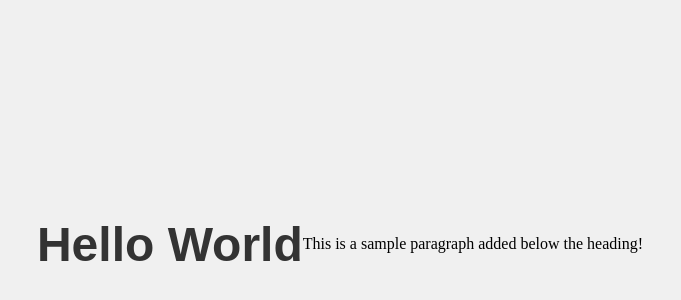
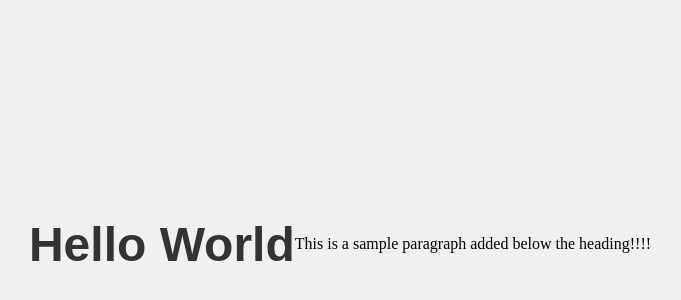
Before and after one commit to AndrewSlobodianiuk/ai, a plain HTML site: page index.html in a window 1280 px wide. Shown: the part 156-456 px from the top of the page, without its empty margins (300-981 px from the left). Drawn offline with Linux system fonts and the light colour scheme.

Commit message:
fix: DEV-000 Some cool branch and fix

```diff
--- a/index.html
+++ b/index.html
@@ -8,6 +8,6 @@
   </head>
   <body>
     <h1>Hello World</h1>
-    <p>This is a sample paragraph added below the heading!</p>
+    <p>This is a sample paragraph added below the heading!!!!</p>
   </body>
 </html>
```
